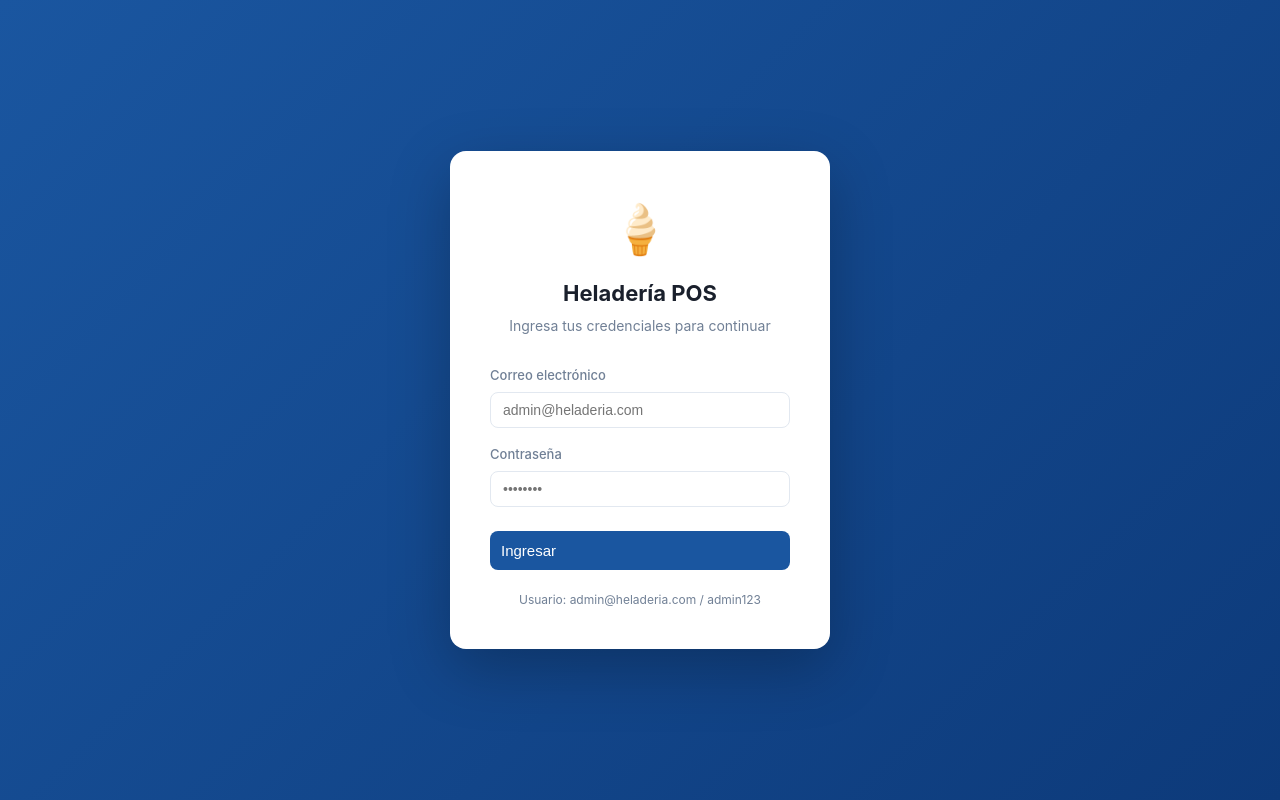
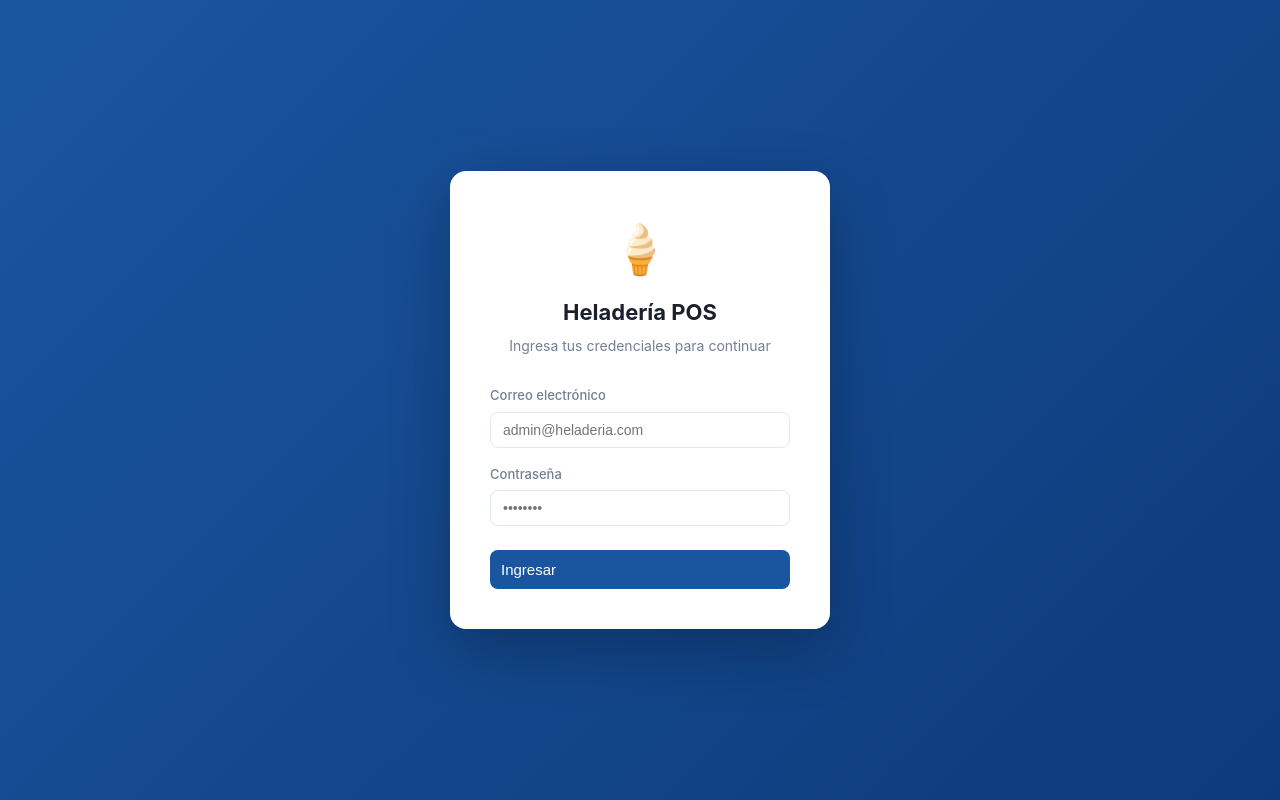
Before and after one commit to Jonathandlumg21/Heladeria-frontend, a React (Vite) app: page /login in a window 1280 px wide. Built offline with nearby package versions, Linux system fonts and the light colour scheme; no server answers.

Commit message:
Modificación en login

```diff
--- a/src/pages/Login.jsx
+++ b/src/pages/Login.jsx
@@ -66,9 +66,7 @@ export default function Login() {
           </button>
         </form>
 
-        <p style={{ marginTop: 20, textAlign: 'center', fontSize: 12, color: 'var(--text-muted)' }}>
-          Usuario: admin@heladeria.com / admin123
-        </p>
+
       </div>
     </div>
   )
```
